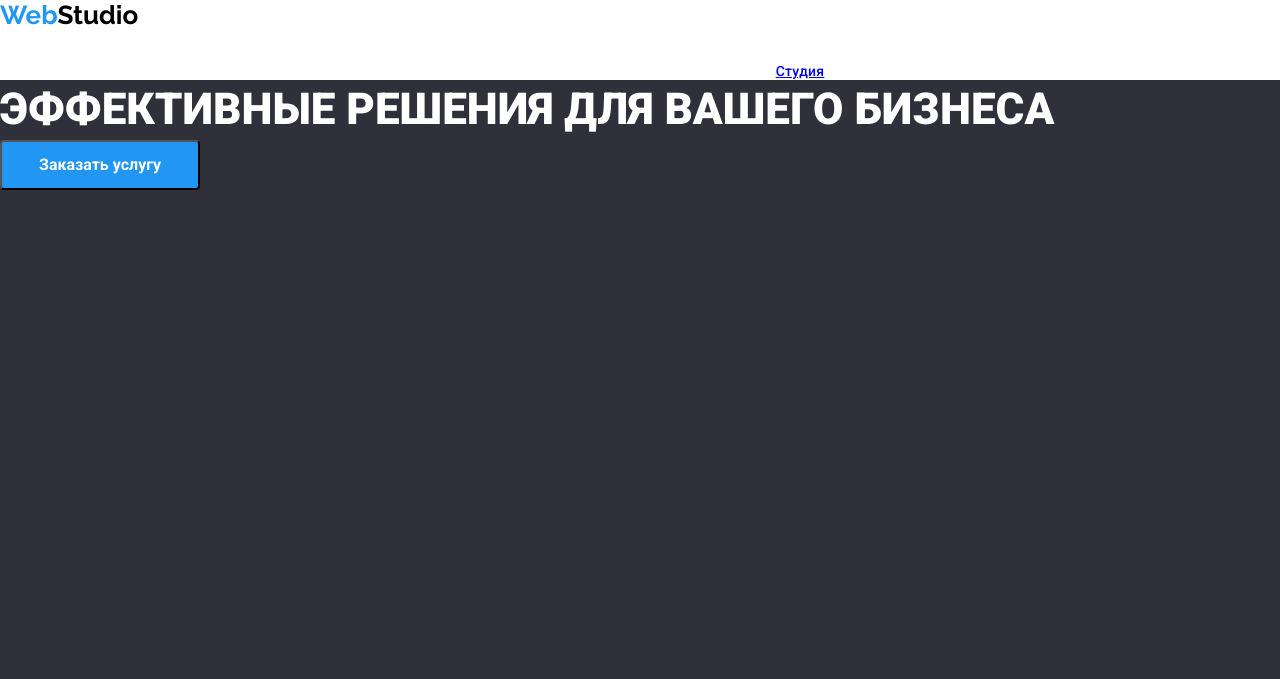
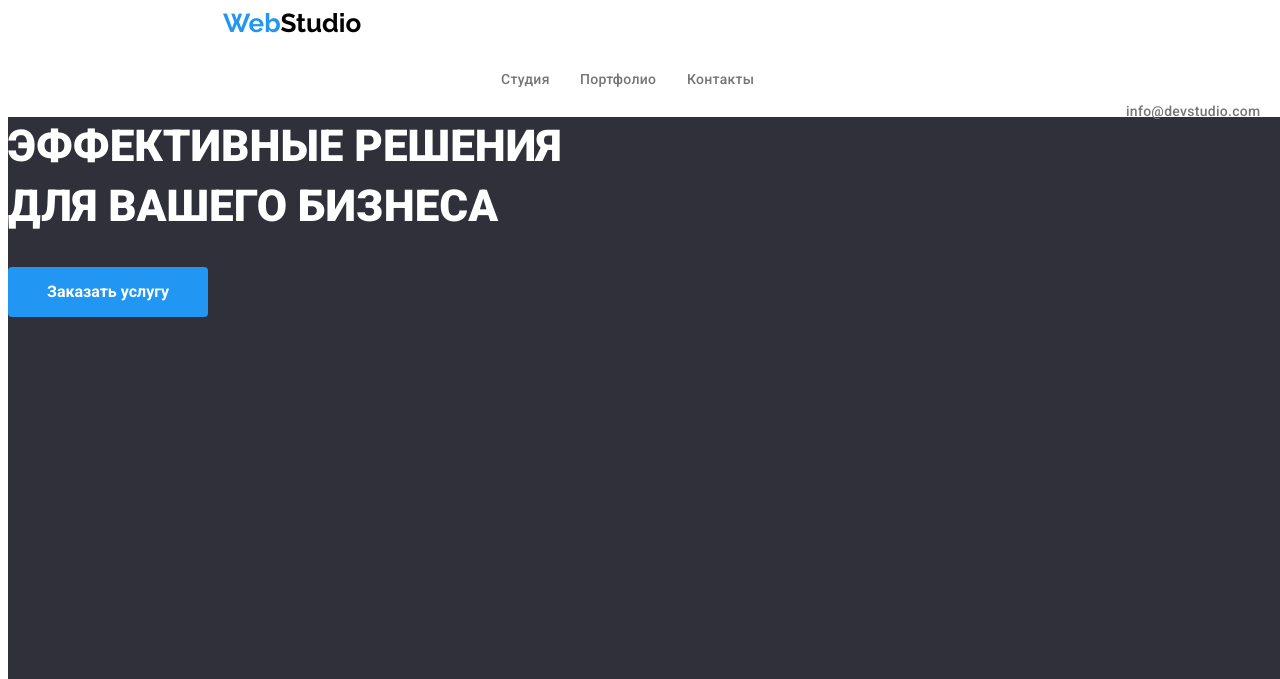
Before and after one commit to NikitaVlasenko/training, a plain HTML site: page index.html in a window 1280 px wide. Shown: the top 679 px of the page. Drawn offline with Linux system fonts and the light colour scheme.

Commit message:
css pt 2

```diff
--- a/css/styles.css
+++ b/css/styles.css
@@ -1,6 +1,6 @@
-* {
-padding: 0;
-margin: 0;
+*,
+*::before,
+*::after {
   box-sizing: border-box;
 }
 html {
@@ -36,6 +36,8 @@ font-size: 26px;
 line-height: 31px;
 color: var(--main-color);
 text-decoration: none;
+margin-top: 24px;
+margin-left: 215px;
 }
 .logo > span {
 color: var(--color-blue);
@@ -45,7 +47,6 @@ width: 1600px;
 height: 80px;
 }
 .navigation li {
-text-decoration: none;
 font-family: 'Roboto';
 font-style: normal;
 font-weight: 500;
@@ -53,12 +54,55 @@ font-size: 14px;
 line-height: 16px;
 letter-spacing: 0.02em;
 color: var(--main-color);
+list-style-type: none;
 }
-.navigation li {
+.navigation a {
+text-decoration: none;
+}
+.navigation-menu {
+width: 294px;
+height: 16px;
 display: flex;
-    flex-direction: row;
-    justify-content: space-evenly;
-    margin: 32px 453px 853px;
+margin-left: 453px;
+margin-top: 32px;
+justify-content: space-between;
+}
+.navigation-menu a {
+color: var(--color-grey);
+}
+.navigation-menu a:hover {
+color: var(--color-blue);
+}
+#studio {
+width: 49px;
+height: 16px;
+}
+#portfolio {
+width: 77px;
+height: 16px;
+}
+#contacts {
+width: 68px;
+height: 16px;
+}
+#mail-nav {
+width: 135px;
+height: 16px;
+margin-left: 1078px;
+}
+#tel-nav {
+width: 122px;
+height: 16px;
+margin-left: 50px;
+}
+.navigation-links {
+display: flex;
+}
+.navigation-links a {
+color: var(--color-grey);
+}
+.navigation-links a:hover {
+color: var(--color-blue);
 }
 .activities img {
 width: 370px;
@@ -101,17 +145,22 @@ height: 252px;
 top: 2097px;
 background-color: var(--color-deepblue);
 }
+.solution {
+}
 .solution button {
 width: 200px;
 height: 50px;
 background-color: var(--color-blue);
 border-radius: 4px;
+border: none;
 }
 .solution span {
 font-family: 'Roboto';
 font-style: normal;
 font-weight: 700;
 font-size: 16px;
-    line-height: 30px;
 color: var(--color-white);
 }
+.solution button:hover {
+background-color: var(--color-grey);
+}
--- a/index.html
+++ b/index.html
@@ -10,27 +10,31 @@
     <title>ДЗ номер один</title>
 </head>
 <body>
-  <header class="navigation">
+  <div class="navigation">
+    <header>
     <a class="logo" href="./index.html"><span>Web</span>Studio</a>
     <nav>
-      <ul>
-        <li><a href="./index.html">Студия</a></li>
-        <li><a href="">Портфолио</a></li>
-        <li><a href="">Контакты</a></li>
+      <ul class="navigation-menu">
+        <li id="studio"><a href="./index.html">Студия</a></li>
+        <li id="portfolio"><a href="">Портфолио</a></li>
+        <li id="contacts"><a href="">Контакты</a></li>
       </ul>
     </nav>
-    <a href="mailto:info@devstudio.com">info@devstudio.com</a>
-    <a href="tel:+380961111111">+38 096 111 11 11</a>
-  </header>
+       <ul class="navigation-links">
+         <li id="mail-nav"><a href="mailto:info@devstudio.com">info@devstudio.com</a></li>
+         <li id="tel-nav"><a href="tel:+380961111111">+38 096 111 11 11</a></li>
+       </ul>
+    </header>
+  </div>
   <main>
     <div class="solution">
-    <h1>ЭФФЕКТИВНЫЕ РЕШЕНИЯ ДЛЯ ВАШЕГО БИЗНЕСА</h1>
+    <h1>ЭФФЕКТИВНЫЕ РЕШЕНИЯ  <br> ДЛЯ ВАШЕГО БИЗНЕСА</h1>
     <button type="button"><span>Заказать услугу</span></button>
     </div>
     <ul class="features">
         <li>
           <p>ВНИМАНИЕ К ДЕТАЛЯМ</p>
-          <span>Идейные соображения, а также <br> начало повседневной работы по формированию позиции.</span>
+          <span>Идейные соображения, а также начало повседневной работы по формированию позиции.</span>
         </li>
         <li>
           <p>ПУНКТУАЛЬНОСТЬ</p>
```
Lines whose indentation alone changed are shown as unchanged.
